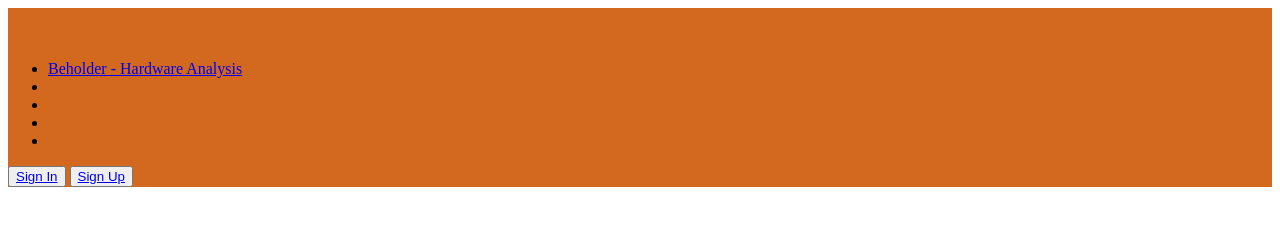
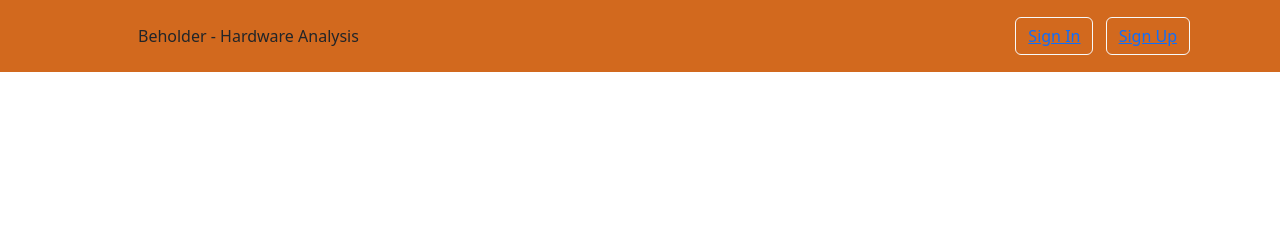
Before and after one commit to CleydsonSaldanha/DW---Project, a plain HTML site: page index.html in a window 1280 px wide. Drawn offline with nearby package versions, Linux system fonts and the light colour scheme.

Commit message:
Update index.html

```diff
--- a/index.html
+++ b/index.html
@@ -4,7 +4,8 @@
   <meta charset="UTF-8">
   <meta http-equiv="X-UA-Compatible" content="IE=edge">
   <meta name="viewport" content="width=device-width, initial-scale=1.0">
-  <title>Document</title>
+  <link href="https://cdn.jsdelivr.net/npm/bootstrap@5.3.0-alpha1/dist/css/bootstrap.min.css" rel="stylesheet" integrity="sha384-GLhlTQ8iRABdZLl6O3oVMWSktQOp6b7In1Zl3/Jr59b6EGGoI1aFkw7cmDA6j6gD" crossorigin="anonymous">
+  <title>Beholder</title>
 </head>
 <body>
   <section id="NavBar" class="p-3" style="border-bottom: 430px; background-color:chocolate">
```
